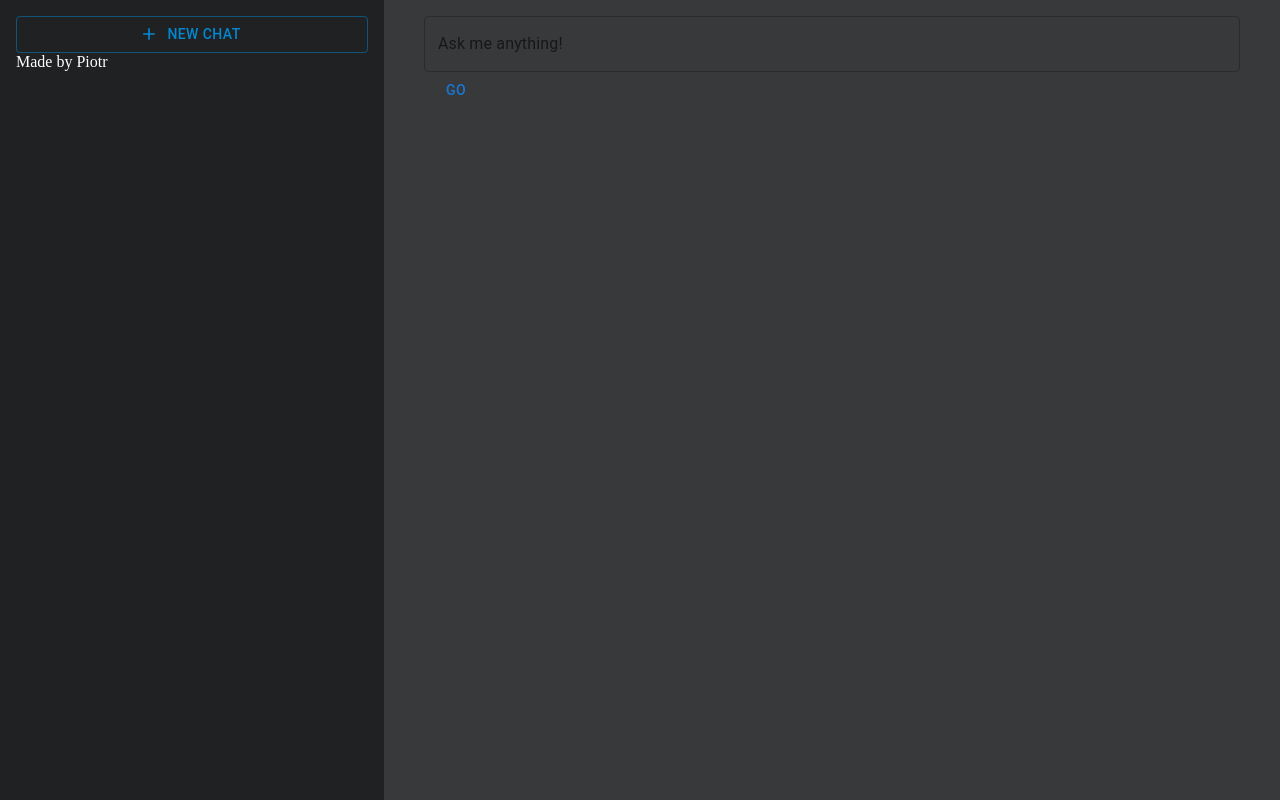
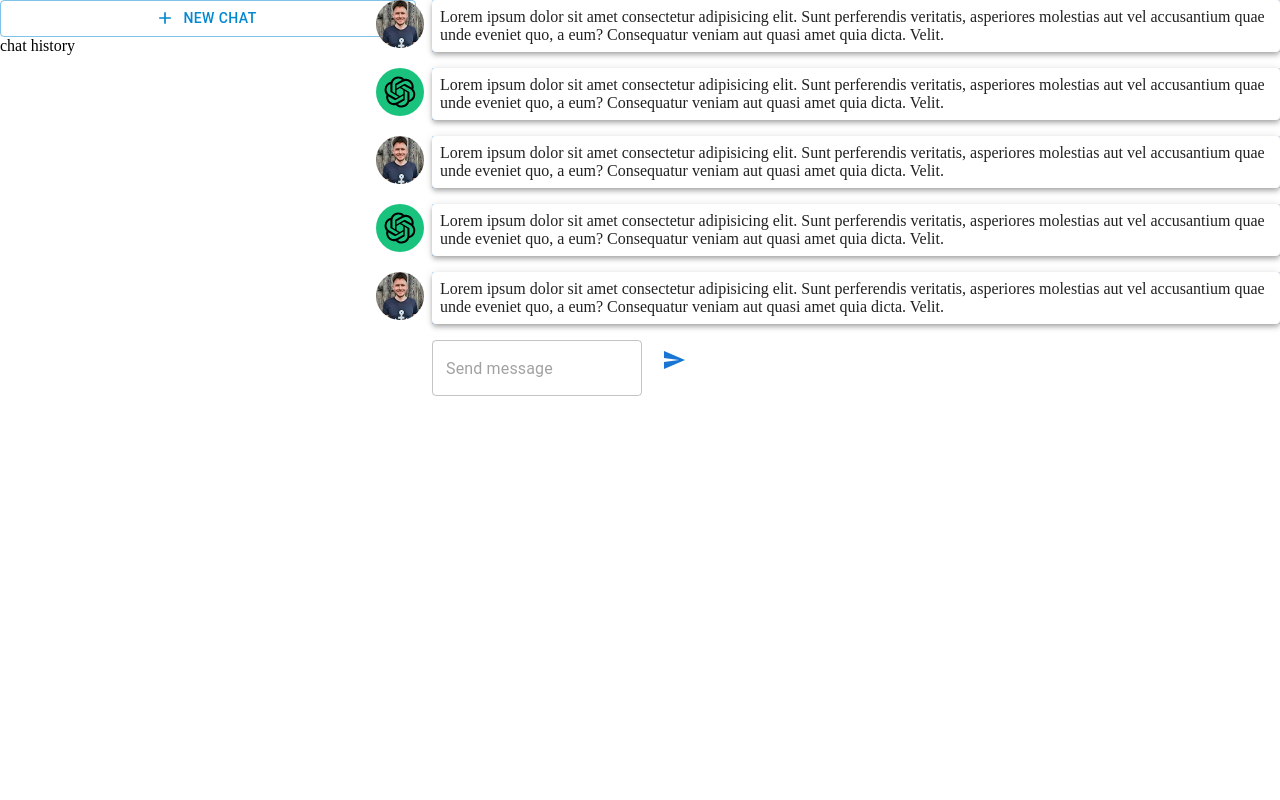
Before and after one commit to piotrszczesniak/chatgpt-clone-next, a Next.js app: page / in a window 1280 px wide. Built offline with nearby package versions, Linux system fonts and the light colour scheme.

Commit message:
add some styles

```diff
--- a/src/pages/index.tsx
+++ b/src/pages/index.tsx
@@ -6,7 +6,8 @@ import styles from '@/styles/Home.module.scss';
 import Button from '@mui/material/Button';
 import AddIcon from '@mui/icons-material/Add';
 import { ChangeEvent, FormEvent, useState } from 'react';
-import { Box, Container, Paper, TextField } from '@mui/material';
+import { Box, Container, Grid, Paper, TextField, styled } from '@mui/material';
+import SendIcon from '@mui/icons-material/Send';
 
 const inter = Inter({ subsets: ['latin'] });
 
@@ -29,7 +30,33 @@ type Message = {
 export default function Home() {
   const [value, setValue] = useState<string>('');
 
-  const [messages, setMessages] = useState<Message[] | []>([]);
+  const [messages, setMessages] = useState<Message[] | []>([
+    {
+      role: 'user',
+      content:
+        'Lorem ipsum dolor sit amet consectetur adipisicing elit. Sunt perferendis veritatis, asperiores molestias aut vel accusantium quae unde eveniet quo, a eum? Consequatur veniam aut quasi amet quia dicta. Velit.',
+    },
+    {
+      role: 'assistant',
+      content:
+        'Lorem ipsum dolor sit amet consectetur adipisicing elit. Sunt perferendis veritatis, asperiores molestias aut vel accusantium quae unde eveniet quo, a eum? Consequatur veniam aut quasi amet quia dicta. Velit.',
+    },
+    {
+      role: 'user',
+      content:
+        'Lorem ipsum dolor sit amet consectetur adipisicing elit. Sunt perferendis veritatis, asperiores molestias aut vel accusantium quae unde eveniet quo, a eum? Consequatur veniam aut quasi amet quia dicta. Velit.',
+    },
+    {
+      role: 'assistant',
+      content:
+        'Lorem ipsum dolor sit amet consectetur adipisicing elit. Sunt perferendis veritatis, asperiores molestias aut vel accusantium quae unde eveniet quo, a eum? Consequatur veniam aut quasi amet quia dicta. Velit.',
+    },
+    {
+      role: 'user',
+      content:
+        'Lorem ipsum dolor sit amet consectetur adipisicing elit. Sunt perferendis veritatis, asperiores molestias aut vel accusantium quae unde eveniet quo, a eum? Consequatur veniam aut quasi amet quia dicta. Velit.',
+    },
+  ]);
 
   const handleValueChange = (e: ChangeEvent<HTMLInputElement>) => {
     setValue(e.target.value);
@@ -70,33 +97,69 @@ export default function Home() {
         <meta name='viewport' content='width=device-width, initial-scale=1' />
         <link rel='icon' href='/favicon.ico' />
       </Head>
-      <main className={`${styles.main}`}>
-        <section className={styles.sidebar}>
+      <main>
+        <Box sx={{ flexGrow: 1, height: '100vh' }}>
+          <Grid container sx={{ height: '100%' }} spacing={2}>
+            <Grid item xs={4}>
               <Button className={styles.button} color='info' fullWidth variant='outlined' startIcon={<AddIcon />}>
                 new chat
               </Button>
 
-          <nav>
-            <p>Made by Piotr</p>
-          </nav>
-        </section>
-        <section className={styles.content}>
-          <Container>
+              <nav>chat history</nav>
+            </Grid>
+            <Grid item xs={8}>
               {messages.map((message, index) => {
                 return (
-                <Box sx={{ bgcolor: '#cfe8fc', marginBottom: '0.5rem' }} key={index}>
-                  <Paper key={index} sx={{ padding: '0.5rem' }}>
-                    {message.role}: {message.content}
+                  <Box sx={{ bgcolor: '#cfe8fc', marginBottom: '1rem' }} key={index}>
+                    {message.role === 'user' && (
+                      <Paper key={index} elevation={4} sx={{ padding: '0.5rem', position: 'relative' }}>
+                        <Image
+                          src={'/user.webp'}
+                          alt={''}
+                          width={48}
+                          height={48}
+                          style={{
+                            borderRadius: '50%',
+                            position: 'absolute',
+                            top: '0',
+                            left: '-56px',
+                          }}
+                        />
+
+                        {message.content}
                       </Paper>
+                    )}
+                    {message.role === 'assistant' && (
+                      <Paper key={index} elevation={4} sx={{ padding: '0.5rem', position: 'relative' }}>
+                        <Image
+                          src={'/assistant.svg'}
+                          alt={''}
+                          width={48}
+                          height={48}
+                          style={{
+                            borderRadius: '50%',
+                            position: 'absolute',
+                            top: '0',
+                            left: '-56px',
+                            backgroundColor: '#19c37d',
+                            padding: '8px',
+                          }}
+                        />
+                        {message.content}
+                      </Paper>
+                    )}
                   </Box>
                 );
               })}
               <form onSubmit={handleMessagesSend}>
-              <TextField fullWidth value={value} onChange={handleValueChange} label='Ask me anything!' maxRows={4} />
-              <Button type='submit'>go</Button>
+                <TextField value={value} placeholder='Send message' onChange={handleValueChange} multiline maxRows={4} />
+                <Button size='large' type='submit'>
+                  <SendIcon />
+                </Button>
               </form>
-          </Container>
-        </section>
+            </Grid>
+          </Grid>
+        </Box>
       </main>
     </>
   );
```
Also changed, not shown: public/assistant.svg (added), public/user.webp (added). Lines whose indentation alone changed are shown as unchanged.
